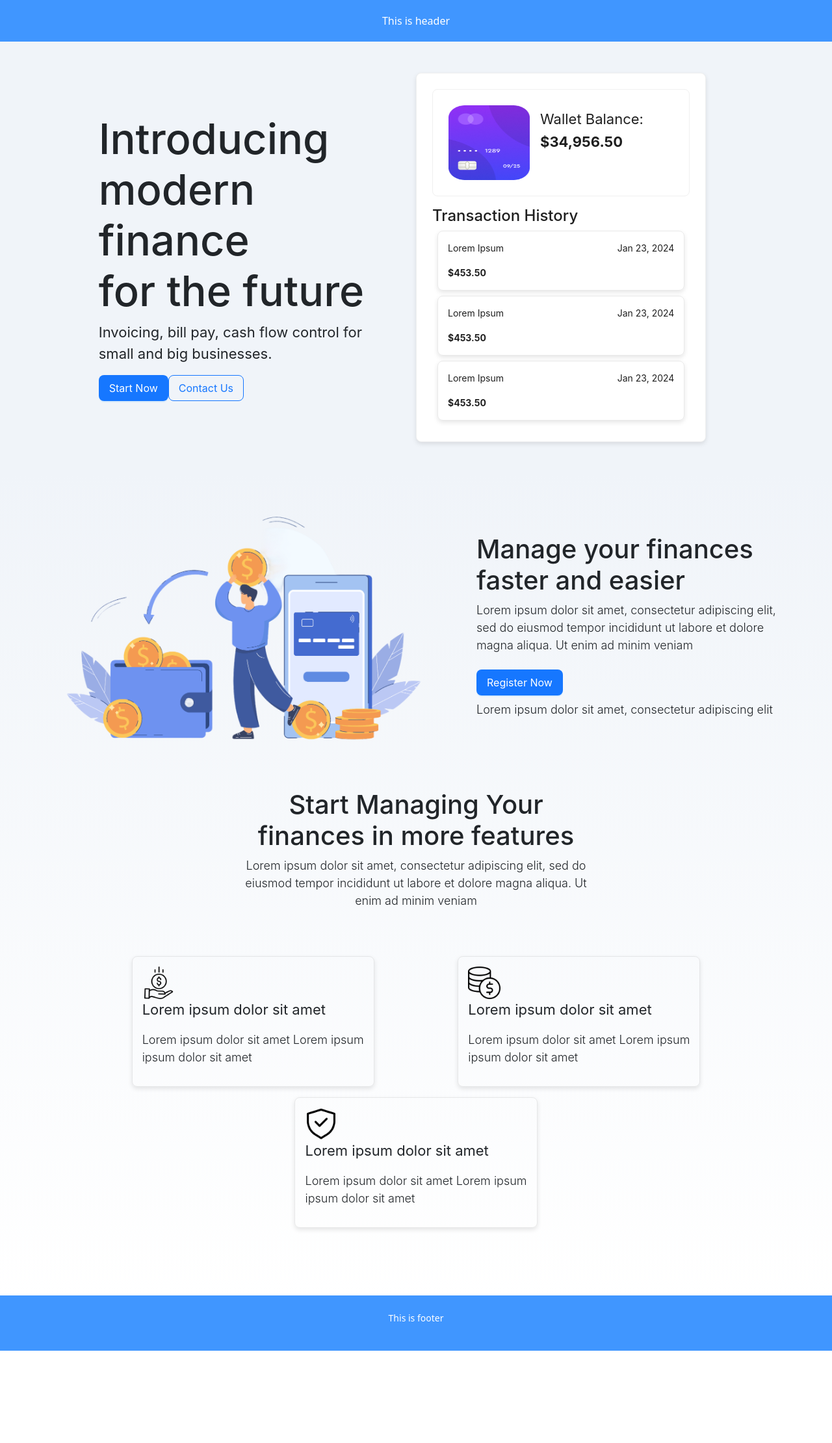
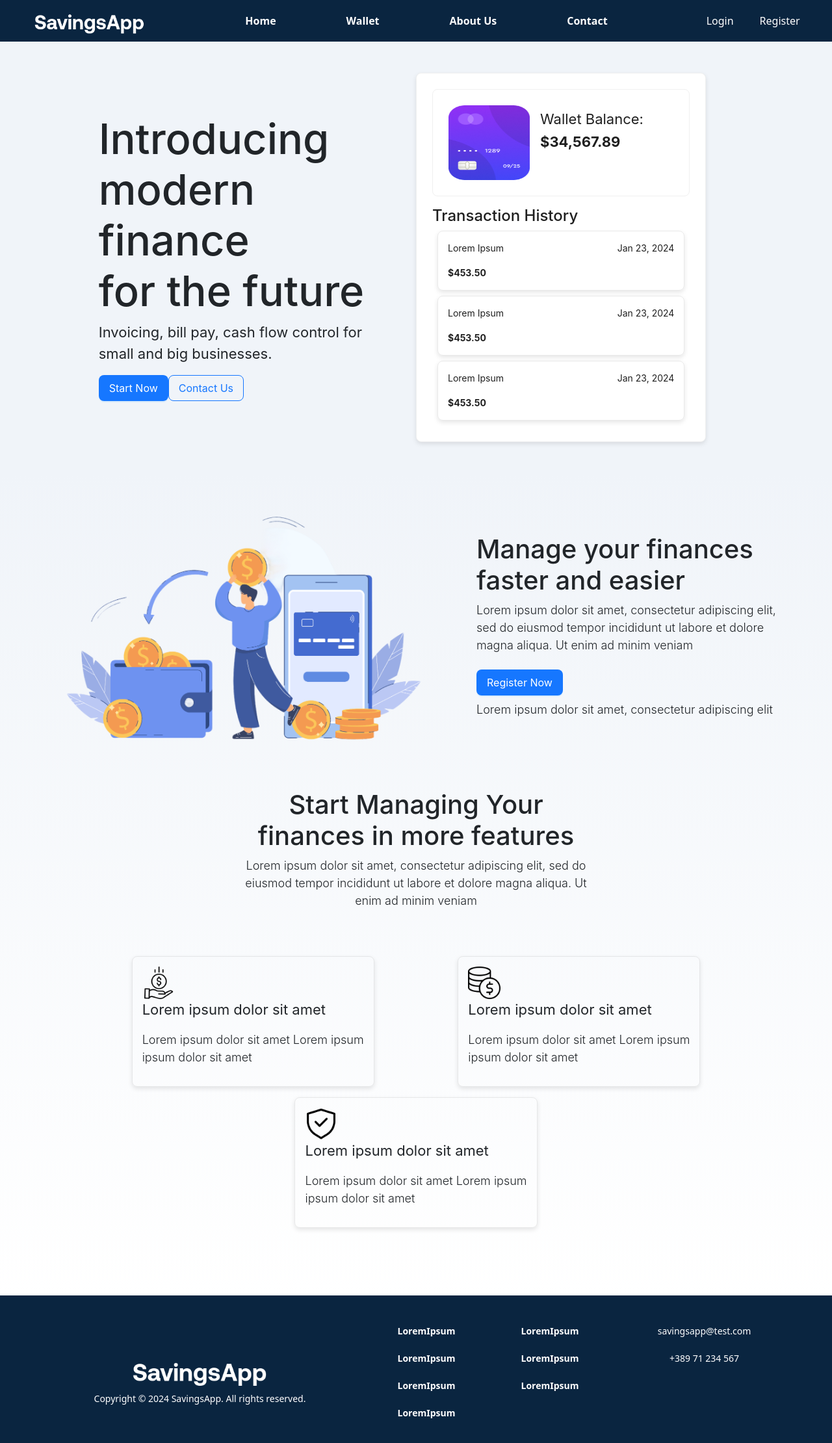
Before and after one commit to Artan0/savingsAppFE, a React (Create React App) app: page / in a window 1280 px wide. Shown: the top 2220 px of the page at 65% size. Before the commit the page ends 2078 px from the top, so only its background shows below. Built offline with nearby package versions, Linux system fonts and the light colour scheme.

Commit message:
Navbar and footer components added.

```diff
--- a/src/components/common/footer.tsx
+++ b/src/components/common/footer.tsx
@@ -1,17 +1,48 @@
 import { Footer } from 'antd/es/layout/layout';
 import React from 'react';
 import styled from 'styled-components';
+import logo from '../../assets/images/savings_app_logo_300_80.png';
 
 const StyledFooter = styled(Footer)`
     text-align: center;
     color: #fff;
-    background-color: #4096ff;
+    background-color: #0a2540;
 `;
 
 const CustomFooter: React.FC = () => {
     return (
         <StyledFooter>
-            <p>This is footer</p>
+             <footer style={{ backgroundColor: '#0a2540', padding: '20px', textAlign: 'center' }} className="text-white">
+            <div className="container-fluid">
+                <div className="row text-center">
+                    <div className="col-lg-5 d-inline-block" style={{ alignContent:'center'}}>
+                        <img src={logo} style={{width:'220px', height:'60px'}}></img>
+                        <p>Copyright &copy; 2024 SavingsApp. All rights reserved.</p>
+                    </div>
+                    <div className="col-lg-2 d-inline-block" style={{fontSize:'14px',fontWeight:'bolder'}}>
+                        <ul style={{listStyle:'none'}}>
+                            <li>LoremIpsum</li><br></br>
+                            <li>LoremIpsum</li><br></br>
+                            <li>LoremIpsum</li><br></br>
+                            <li>LoremIpsum</li><br></br>
+                        </ul>
+                    </div>
+                    <div className="col-lg-2 d-inline-block"  style={{fontSize:'14px',fontWeight:'bolder'}}>
+                        <ul style={{listStyle:'none'}}>
+                            <li>LoremIpsum</li><br></br>
+                            <li>LoremIpsum</li><br></br>
+                            <li>LoremIpsum</li><br></br>
+                        </ul>
+                    </div>
+                    <div className="col-lg-3 d-inline-block">
+                        <ul style={{listStyle:'none'}}>
+                            <li>savingsapp@test.com</li><br></br>
+                            <li>+389 71 234 567</li><br></br>
+                        </ul>
+                    </div>
+                </div>
+            </div>
+        </footer>
         </StyledFooter>
     );
 };
--- a/src/components/common/header.tsx
+++ b/src/components/common/header.tsx
@@ -1,6 +1,7 @@
 import { Header } from 'antd/es/layout/layout';
 import React from 'react';
 import styled from 'styled-components';
+import logo from '../../assets/images/savings_app_logo_300_80.png';
 
 const StyledHeader = styled(Header)`
     text-align: center;
@@ -8,13 +9,35 @@ const StyledHeader = styled(Header)`
     height: 64px;
     padding-inline: 48px;
     line-height: 64px;
-    background-color: #4096ff;
+    background-color: #0a2540;
 `;
 
 const CustomHeader: React.FC = () => {
     return (
         <StyledHeader>
-            <>This is header</>
+            <header>
+                <div className='row' style={{ alignContent:'center'}}>
+                    <div className='col-2'>
+                        <img src={logo} style={{width:'180px', height:'50px'}}></img>
+                    </div>
+                    <div className='col-8' style={{padding: 0, fontWeight:'bolder'}}>
+                        <ul style={{listStyle:'none',display:'flex', justifyContent:'space-evenly'}}>
+                            <li style={{ display: 'inline-block'}}>Home</li>
+                            <li style={{ display: 'inline-block'}}>Wallet</li>
+                            <li style={{ display: 'inline-block'}}>About Us</li>
+                            <li style={{ display: 'inline-block' }}>Contact</li>
+                        </ul>
+                    </div>
+                    <div className='col-2' style={{}}>
+                        <ul style={{listStyle:'none', display:'flex'}}>
+                            <li style={{ display: 'inline-block', marginRight:'40px'}}>Login</li>
+                            <li style={{ display: 'inline-block'}}>Register</li>
+                        </ul>
+
+                    </div>
+                </div>
+
+            </header>
         </StyledHeader>
     );
 };
--- a/src/pages/home.tsx
+++ b/src/pages/home.tsx
@@ -77,7 +77,7 @@ class Home extends Component {
                                                 </div>
                                                 <div className="mx-3 mt-1">
                                                     <StyledText>
-                                                        Wallet Balance: <br /> <b className="mt-2"> $34,956.50</b>
+                                                        Wallet Balance: <br /> <b className="mt-2"> $34,567.89</b>
                                                     </StyledText>
                                                 </div>
                                             </div>
```
Also changed, not shown: src/assets/images/savings_app_logo_300_80.png (added).
